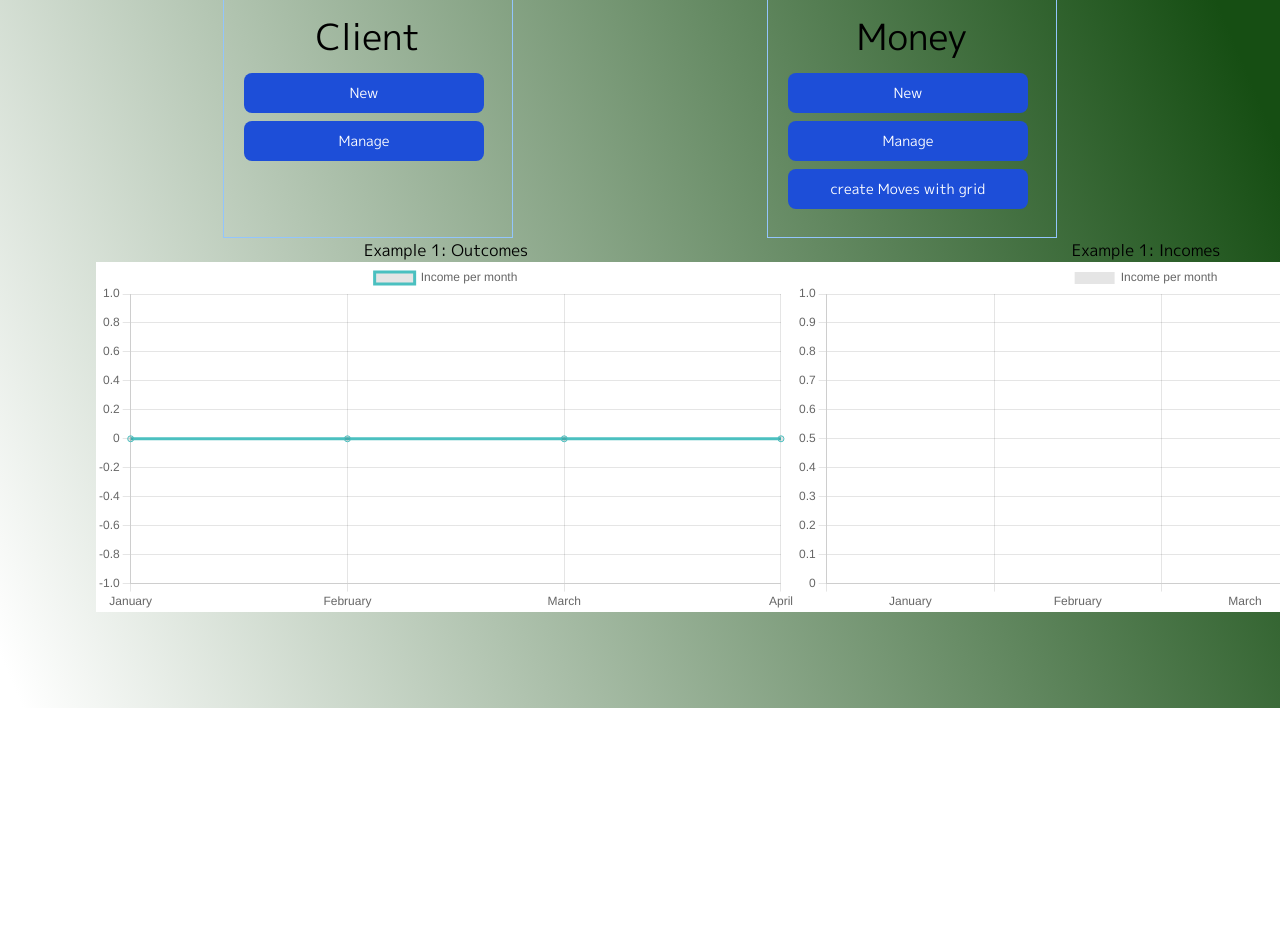
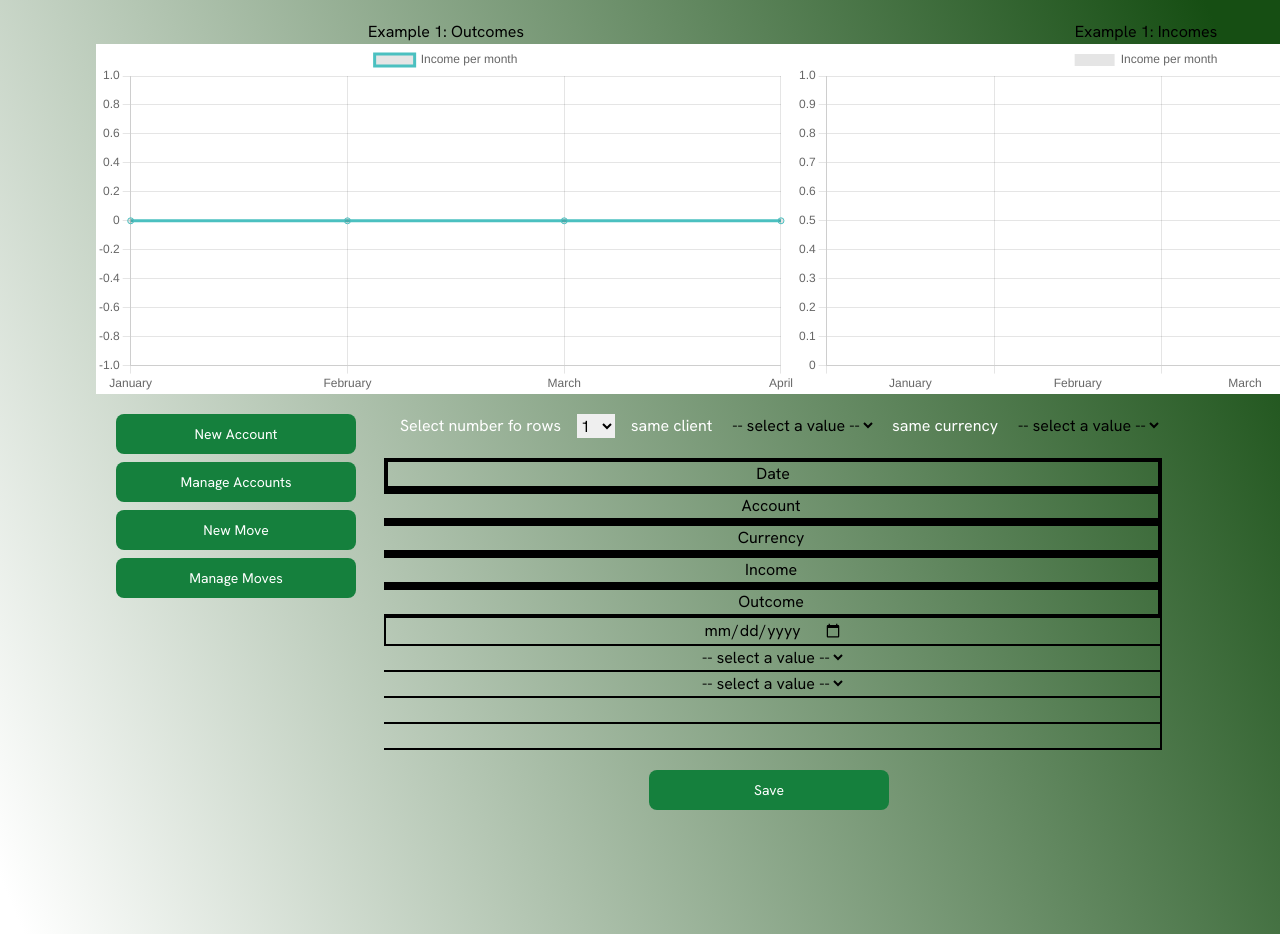
Before and after one commit to eibertek/etk-money, a Next.js app: page /money in a window 1280 px wide. Shown: the part 340-1274 px from the top of the page. Before the commit the page ends 1048 px from the top, so only its background shows below. Built offline with nearby package versions, Linux system fonts and the light colour scheme.

Commit message:
fix visuals on dashboard

```diff
--- a/package.json
+++ b/package.json
@@ -10,10 +10,13 @@
   },
   "dependencies": {
     "chart.js": "^4.4.3",
+    "classnames": "^2.5.1",
+    "clsx": "^2.1.1",
     "next": "14.2.5",
     "react": "^18",
     "react-chartjs-2": "^5.2.0",
-    "react-dom": "^18"
+    "react-dom": "^18",
+    "sass": "^1.77.8"
   },
   "devDependencies": {
     "@types/node": "^20",
--- a/src/app/layout.tsx
+++ b/src/app/layout.tsx
@@ -1,9 +1,9 @@
 import type { Metadata } from "next";
-import { M_PLUS_1p } from "next/font/google";
+import { Hanken_Grotesk } from "next/font/google";
 import "./globals.css";
 import Image from "next/image";
 
-const inter = M_PLUS_1p({ weight: '400', subsets: ["latin"] });
+const inter = Hanken_Grotesk({ weight: '400', subsets: ["latin"] });
 
 export const metadata: Metadata = {
   title: "Create Next App",
--- a/src/app/money/globals.css
+++ b/src/app/money/globals.css
@@ -1,4 +1,4 @@
 body {
   color: rgb(var(--foreground-rgb));
-  background: linear-gradient(66.98deg, #45a555 1.29%, #164E13 87.96%);
+  background: grey;
 }
--- a/src/app/money/page.tsx
+++ b/src/app/money/page.tsx
@@ -1,20 +1,18 @@
 "use client";
+import { useEffect, useState } from "react";
 import Demo from "@/components/demo";
 import Chart from "@/components/charts";
-import Link from 'next/link'
 import { storageHook } from "@/components/hooks/Storage";
 import storageFixtures from "@/components/demo/fixtures";
-import { useEffect, useState } from "react";
-
-const btnClassName = "block text-white bg-blue-700 hover:bg-blue-800 focus:ring-4 focus:ring-blue-300 font-medium rounded-lg text-sm px-5 py-2.5 me-2 mb-2 dark:bg-blue-600 dark:hover:bg-blue-700 focus:outline-none dark:focus:ring-blue-800 w-[15rem]";
-const btnRed = "text-white bg-gradient-to-r from-red-400 via-red-500 to-red-600 hover:bg-gradient-to-br focus:ring-4 focus:outline-none focus:ring-red-300 dark:focus:ring-red-800 font-medium rounded-lg text-sm px-5 py-2.5 text-center me-2 mb-2";
+import BulkNew from "@/components/move/bulkNew";
+import ButtonLink from "@/components/shared/button/LinkButton";
 
 export default function MoneyPage(props: any) {
     const isSavings: boolean = process.env.FEATURE_SAVINGS === 'true' || false;
     const isDemo: boolean = process.env.DEMO === 'true' || false;
-    const [currencies, setCurrencies ] = useState([]);
+    const [currencies, setCurrencies] = useState([]);
 
-    useEffect(()=>{
+    useEffect(() => {
         const currencies = storageHook('currencies').getAll();
         setCurrencies(currencies);
     }, []);
@@ -30,30 +28,31 @@ export default function MoneyPage(props: any) {
 
     return (
         <main className="flex min-h-screen flex-col p-24">
-            {!currencies.length && <div className="bg-red-400 border w-[50%] self-center border-red-900 text-black px-4">No Currencies defined Please <button className={btnRed} onClick={()=>buildCurrencies()}>Rebuild currencies</button></div>}
+            <div>
+                {!currencies.length && <div
+                    className="bg-red-400 border w-[50%] self-center border-red-900 text-black px-4"
+                >
+                    No Currencies defined Please <ButtonLink type="error" onClick={() => buildCurrencies()} width="full">Rebuild currencies</ButtonLink>
+                </div>}
+            </div>
             <section className="w-full text-center">
-                <h2 className="text-5xl py-5 text-center">Control Panel</h2>
-                <div className="flex flex-row justify-around">
-                    <div className="flex-col flex border p-5 border-spacing-4 border-blue-300">
-                        <h3 className="text-4xl pb-4">Client</h3>
-                        <div><Link className={btnClassName} href={"/money/client/new"}>New</Link></div>
-                        <div><Link className={btnClassName} href={"/money/client/manage"}>Manage</Link></div>
+                <h2 className="text-5xl py-5 text-center">Dashboard</h2>
+                <section className="w-full text-center">
+                    {<Chart />}
+                </section>
+                <div className="flex flex-row justify-start">
+                    <div className="flex-col flex p-5">
+                        <div><ButtonLink type="green" href={"/money/client/new"}>New Account</ButtonLink></div>
+                        <div><ButtonLink type="green" href={"/money/client/manage"}>Manage Accounts</ButtonLink></div>
+                        {isSavings && <div className="flex-col flex p-5 border border-spacing-4 border-blue-300">
+                            <div><ButtonLink type="green">New</ButtonLink></div>
+                            <div><ButtonLink type="green">Manage</ButtonLink></div>
+                        </div>}
+                        <div><ButtonLink type="green" href={"/money/moves/new"}>New Move</ButtonLink></div>
+                        <div><ButtonLink type="green" href={"/money/moves/manage"}>Manage Moves</ButtonLink></div>
                     </div>
-                    {isSavings && <div className="flex-col flex p-5 border border-spacing-4 border-blue-300">
-                        <h3 className="text-4xl pb-4">Savings</h3>
-                        <div><button className={btnClassName}>New</button></div>
-                        <div><button className={btnClassName}>Manage</button></div>
-                    </div>}
-                    <div className="flex-col flex p-5 border border-spacing-4 border-blue-300">
-                        <h3 className="text-4xl pb-4">Money</h3>
-                        <div><Link className={btnClassName} href={"/money/moves/new"}>New</Link></div>
-                        <div><Link className={btnClassName} href={"/money/moves/manage"}>Manage</Link></div>
-                        <div><Link className={btnClassName} href={"/money/moves/bulk"}>create Moves with grid</Link></div>
-                    </div>
+                    <div className="flex-col flex pt-5"><BulkNew /></div>
                 </div>
-            </section>
-            <section className="w-full text-center">
-                {<Chart />}
             </section>
             <section className="w-full text-center">
                 {isDemo && <Demo />}
--- a/src/components/move/bulkNew.tsx
+++ b/src/components/move/bulkNew.tsx
@@ -2,11 +2,13 @@ import { Dispatch, SetStateAction, useEffect, useState } from "react";
 import { storageHook } from '@/components/hooks/Storage';
 import { Client, Currency, Move } from "@/types/wallet";
 import crypto from "crypto";
+import { Grid } from "../shared/grid";
+import ButtonLink from "../shared/button/LinkButton";
 
 interface IBulkNewProps { }
 interface IGridData {
-    [row:number]: {
-        [name:string]:any,
+    [row: number]: {
+        [name: string]: any,
     }
 }
 const ENTITY_NAME = 'move';
@@ -18,8 +20,8 @@ const BulkNew = (bulkNewProps: IBulkNewProps) => {
     const [gridData, setGridData] = useState({} as IGridData);
     const [message, setMessage] = useState([]);
 
-    const getRowData = (row:number, name:string) => {
-        if(!gridData[row]) return "";
+    const getRowData = (row: number, name: string) => {
+        if (!gridData[row]) return "";
         return gridData[row][name] || "";
     };
 
@@ -30,41 +32,43 @@ const BulkNew = (bulkNewProps: IBulkNewProps) => {
         setClients(clients);
     }, []);
 
-    const setField = (row: number, name: string, value:any) => {
-        setGridData({...gridData, [row]:{
+    const setField = (row: number, name: string, value: any) => {
+        setGridData({
+            ...gridData, [row]: {
                 ...gridData[row],
-            [name]:value,
-        }});
+                [name]: value,
+            }
+        });
     };
 
-    const clientSelect = (row:number=-1) => <select name={`client`} className="w-full" value={getRowData(row, "client")} onChange={({ target} )=>setField(row, target.name, target.value)} >
+    const clientSelect = (row: number = -1) => <select name={`client`} className="bg-transparent" value={getRowData(row, "client")} onChange={({ target }) => setField(row, target.name, target.value)} >
         <option key={`option_row_${row}_default`} value={""}> -- select a value -- </option>
-        {clients.map((client:Client, i:number)=> <option key={`option_row_${row}_${i}`} value={client.id}>{client.companyName}</option>)}
+        {clients.map((client: Client, i: number) => <option key={`option_row_${row}_${i}`} value={client.id}>{client.companyName}</option>)}
     </select>;
 
-    const currencySelect = (row:number=-1) => <select name={`currency`} className="w-full" value={getRowData(row, "currency")} onChange={({ target} )=>setField(row, target.name, target.value)} >
+    const currencySelect = (row: number = -1) => <select name={`currency`} className="bg-transparent" value={getRowData(row, "currency")} onChange={({ target }) => setField(row, target.name, target.value)} >
         <option key={`option_row_${row}_default`} value={""}> -- select a value -- </option>
-        {currencies.map((currency:Currency, i:number)=> <option key={`option_row_${row}_${i}`} value={currency.id}>{currency.id}</option>)}
+        {currencies.map((currency: Currency, i: number) => <option key={`option_row_${row}_${i}`} value={currency.id}>{currency.id}</option>)}
     </select>;
 
-    const validations = (move:Move) => {
-        if(move.client === "") return false;
-        if(move.currency === "") return false;
-        if(move.income === 0 &&  move.outcome === 0) return false;
-        if(move.income && move.income > 0 && move.outcome &&  move.outcome > 0) return false;
+    const validations = (move: Move) => {
+        if (move.client === "") return false;
+        if (move.currency === "") return false;
+        if (move.income === 0 && move.outcome === 0) return false;
+        if (move.income && move.income > 0 && move.outcome && move.outcome > 0) return false;
         return true;
     }
 
-    const saveMove = (move:Move) => {
+    const saveMove = (move: Move) => {
         // create unique id hash
-        const hmacId = crypto.createHmac('sha256',`${move.client}_${move.currency}_${move.date}_${move.income}_${move.outcome}`);
-        if(!validations(move)) {
+        const hmacId = crypto.createHmac('sha256', `${move.client}_${move.currency}_${move.date}_${move.income}_${move.outcome}`);
+        if (!validations(move)) {
             return 'There are errors in the form';
         }
-        try{
-            storageHook(ENTITY_NAME).create({...move, id: hmacId.digest('hex')});
-        }catch(error){
-            if(error instanceof Error) {
+        try {
+            storageHook(ENTITY_NAME).create({ ...move, id: hmacId.digest('hex') });
+        } catch (error) {
+            if (error instanceof Error) {
                 return error.message;
             }
         }
@@ -72,10 +76,10 @@ const BulkNew = (bulkNewProps: IBulkNewProps) => {
     }
 
     const save = () => {
-        const { client: defaultClient, currency: defaultCurrency } = gridData[-1] || {client:"", currency:""};
+        const { client: defaultClient, currency: defaultCurrency } = gridData[-1] || { client: "", currency: "" };
         const resultMessages = [];
-        for(let c=0; c<rowNum; c++){
-            if(!gridData[c]) return;
+        for (let c = 0; c < rowNum; c++) {
+            if (!gridData[c]) return;
             const client = defaultClient ? defaultClient : gridData[c]['client'];
             const currency = defaultCurrency ? defaultCurrency : gridData[c]['currency'];
             const date = gridData[c]['date'];
@@ -91,38 +95,31 @@ const BulkNew = (bulkNewProps: IBulkNewProps) => {
         setMessage(resultMessages.map((message, index) => <div key={`i_message_${index}`}>Registry {index}: {message}</div>));
     };
 
-    return (<div>
-        <div className="flex flex-row text-black">
+    return (
+        <div>
+            <div className="flex flex-row text-black pb-5">
                 <div className="text-white px-4">Select number fo rows</div>
                 <select name="row_num" value={rowNum} onChange={({ target }) => setRowNum(parseInt(target.value))}>{Array(12).fill(1).map((v, i) => <option key={`row_${i + 1}`} value={i + 1}>{i + 1}</option>)}</select>
-            <div  className="text-white px-4">same client</div>
+                <div className="text-white px-4">same client</div>
                 <div>{clientSelect()}</div>
                 <div className="text-white px-4">same currency</div>
                 <div>{currencySelect()}</div>
             </div>
-        <div className="grid grid-cols-5">
-            <div>Date</div>
-            {!getRowData(-1,"client")  && <div>Client</div>}
-            {!getRowData(-1,"currency") && <div>Currency</div>}
-            <div>Income</div>
-            <div>Outcome</div>
-        </div>
-        <div>
-            {Array(rowNum).fill(1).map((a, i) => {
-                return (
-                    <div key={`key_row_${i}`} className="grid grid-cols-5 text-black w-full">
-                        <div className="border border-gray-400"><input type="date" className="w-full" name="date" value={getRowData(i, "date")} onChange={({ target} )=>setField(i, target.name, target.value)} /></div>
-                        {!getRowData(-1,"client") && <div className="border border-gray-400">{clientSelect(i)}</div>}
-                        {!getRowData(-1,"currency") && <div className="border border-gray-400">{currencySelect(i)}</div>}
-                        <div className="border border-gray-400"><input  type="number" name="income" value={getRowData(i, "income")} onChange={({ target} )=>setField(i, target.name, target.value)} /></div>
-                        <div className="border border-gray-400"><input  type="number" name="outcome" value={getRowData(i, "outcome")} onChange={({ target} )=>setField(i, target.name, target.value)} /></div>
+            <Grid cols={['Date', 'Account', 'Currency', 'Income', 'Outcome']}>
+                {Array(rowNum).fill(1).map((_a, i) => {
+                    return [
+                        <input type="date" className="bg-transparent" name="date" value={getRowData(i, "date")} onChange={({ target }) => setField(i, target.name, target.value)} />,
+                        clientSelect(i),
+                        currencySelect(i),
+                        <input type="number" className="bg-transparent" name="income" value={getRowData(i, "income")} onChange={({ target }) => setField(i, target.name, target.value)} />,
+                        <input type="number" className="bg-transparent" name="outcome" value={getRowData(i, "outcome")} onChange={({ target }) => setField(i, target.name, target.value)} />,
+                    ];
+                }).flat()}
+            </Grid>
+            <div className="w-full py-5 grid justify-center"><ButtonLink type="green" onClick={save}>Save</ButtonLink></div>
+            <div>{message}</div>
         </div>
     );
-            })}
-        </div>
-        <div><button onClick={save}>Save</button></div>
-        <div>{message}</div>
-    </div>);
 }
 
 export default BulkNew;
--- a/src/components/move/manage.tsx
+++ b/src/components/move/manage.tsx
@@ -75,6 +75,7 @@ export default function ManageClient() {
                 </div>
                 {filteredMoves.map((move: Move) => {
                     const client: Client = clients.find((client: Client)=> client.id === move.client as unknown as string) as unknown as Client;
+                    if(!client) return;
                     const clientName = client.companyName || client.name + ' ' + client.lastName;
                     return (
                         <div key={`key_move_${move.id}`} className='grid grid-cols-6'>
--- /dev/null
+++ b/src/components/shared/button/LinkButton.tsx
@@ -0,0 +1,34 @@
+import classNames from "classnames";
+import Link from "next/link";
+import React from "react";
+
+
+interface ButtonProps {
+    onClick?: ()=>void;
+    href?: string;
+    type?: 'status' | 'error' | 'green';
+    classes?: string;
+    children?: JSX.Element[] | string;
+    width?: string;
+};
+export const statusClassName = "text-white bg-blue-700 hover:bg-blue-800 focus:ring-blue-300 dark:bg-blue-600 dark:hover:bg-blue-700 dark:focus:ring-blue-800";
+export const greenClassName = "text-white bg-green-700 hover:bg-green-800 focus:ring-green-300 dark:bg-green-600 dark:hover:bg-green-700 dark:focus:ring-green-800";
+export const errorClassName = "text-white bg-red-700 hover:bg-red-800 focus:ring-red-300 dark:bg-red-600 dark:hover:bg-red-700 dark:focus:ring-red-800";
+
+export const ButtonLink = ({ onClick, classes, width="15rem", type="status", href, children}:ButtonProps) => {
+    const linkClassNames = classNames(
+    `flex justify-center focus:ring-4 px-5 py-2.5 me-2 mb-2 flex font-medium rounded-lg text-sm focus:outline-none w-[${width}]`,
+    {
+        [statusClassName]: type === "status",
+        [errorClassName]: type === "error",
+        [greenClassName]: type === "green"
+    }, classes);
+    return (
+        <div className='w-full mb-6 md:mb-0'>
+            {href ? <Link className={`${linkClassNames}`} href={href || ""} onClick={onClick}>{children}</Link> : <button className={`${linkClassNames}`} onClick={onClick}>{children}</button>}
+        </div>
+    );
+};
+
+
+export default ButtonLink;
--- /dev/null
+++ b/src/components/shared/grid/grid.module.scss
@@ -0,0 +1,27 @@
+
+
+.grid {
+    display: grid;
+    .grid__header--row {
+        display: grid;
+
+        & > div {
+            border-right: 0.25rem solid black;
+            border-top: 0.25rem solid black;
+            border-bottom: 0.25rem solid black;
+        }
+        & > div:first-child {
+            border-left: 0.25rem solid black;
+        }
+    }
+    .grid--row {
+        display: grid;
+        & > div {
+            border-right: 0.125rem solid black;
+            border-bottom: 0.125rem solid black;
+        }
+        & > div:nth-child(5n+1) {
+            border-left: 0.125rem solid black;
+        }
+    }
+}
--- /dev/null
+++ b/src/components/shared/grid/index.tsx
@@ -0,0 +1,35 @@
+import classNames from "classnames";
+import styles from "./grid.module.scss";
+
+
+type Row = {
+    name: string,
+    content: JSX.Element,
+};
+
+interface IGridProps {
+    children?: JSX.Element[];
+    cols: string[];
+    rows?: Row[];
+};
+
+export const Grid = ({
+    children,
+    cols,
+    rows,
+}:IGridProps) => {
+    const gridClasses = classNames("grid");
+
+    return (
+        <section className={`w-full ${styles['grid']}  text-black`}>
+        <div className={`${styles['grid__header--row']} grid-cols-${cols.length}`}>
+           {cols.map((colName, i)=> <div key={`row_header_${colName}_${i}`}>{colName}</div>)}
+        </div>
+        <div className={`${styles['grid--row']}  grid-cols-${cols.length}`}>
+            {children && children.map((row, i) => {
+                    return <div key={`row_${i}`}>{row}</div>;
+                })}
+        </div>
+        </section>
+    );
+}
```
Also changed, not shown: 2 other files (tests, documents, lock files or other folders). Lines whose indentation alone changed are shown as unchanged.
